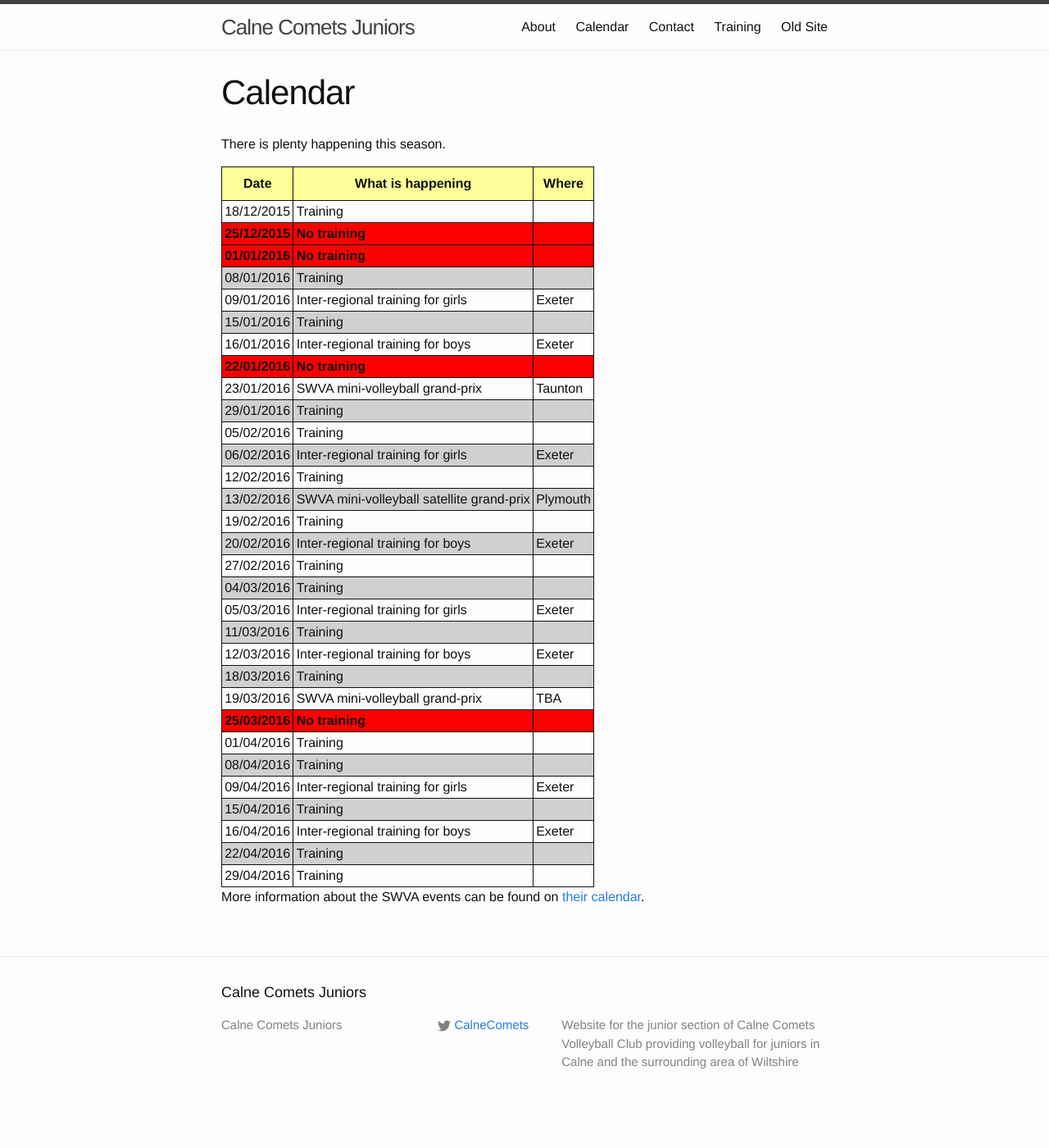
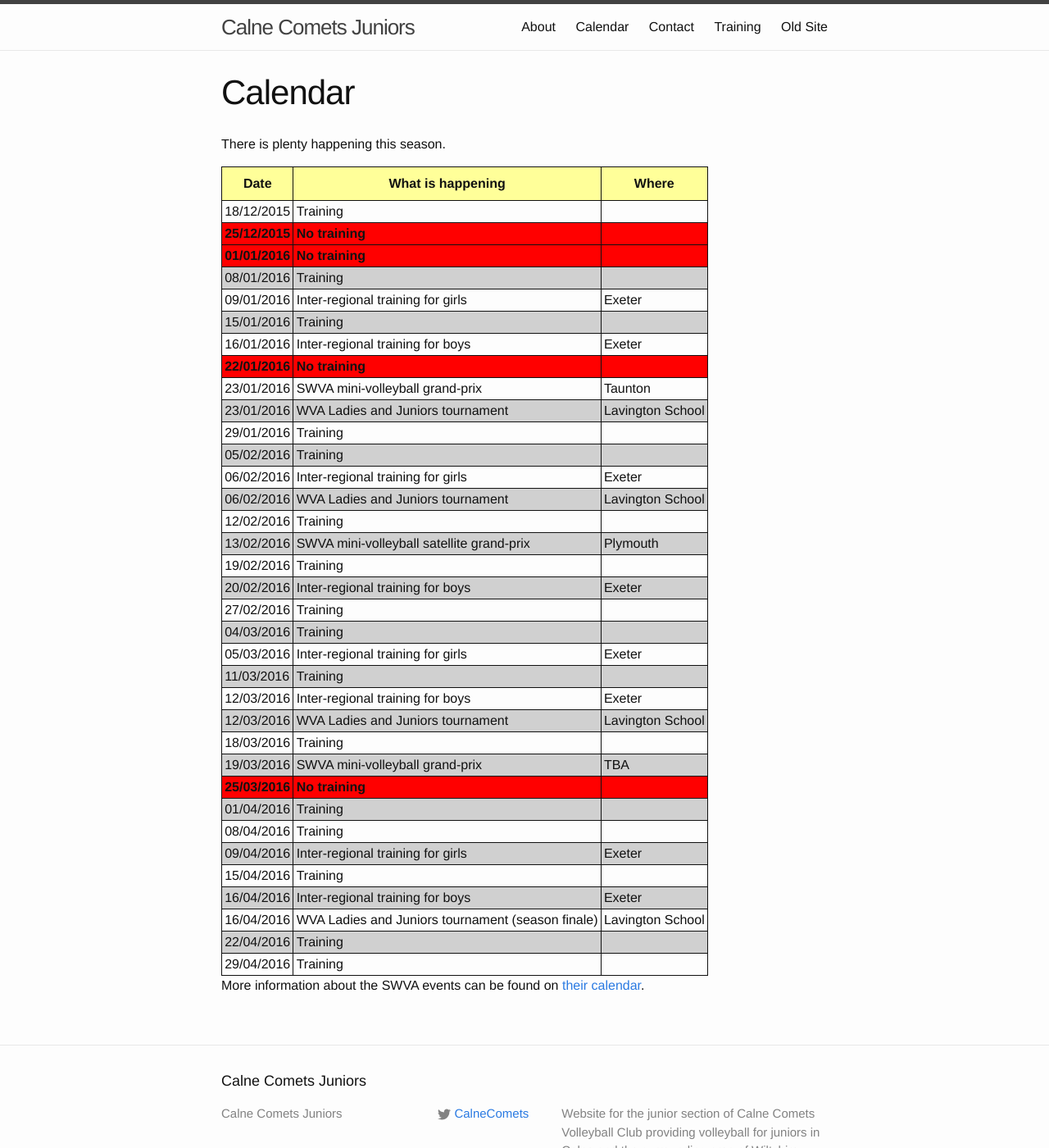
Before and after one commit to CalneComets/WebJuniors, a Jekyll site: the page built from calendar.md, in a window 1280 px wide and 1400 px high. Shown: the whole window at 82% size. Built offline with Jekyll 4.4.1, drawn with Linux system fonts in a browser that asks for light colours.

Commit message:
Added ladies and juniors fixtures to calendar

```diff
--- a/calendar.md
+++ b/calendar.md
@@ -18,9 +18,11 @@ There is plenty happening this season.
 <tr><td>16/01/2016</td><td>Inter-regional training for boys</td><td>Exeter</td></tr>
 <tr class="warn"><td>22/01/2016</td><td>No training</td><td>&nbsp;</td></tr>
 <tr><td>23/01/2016</td><td>SWVA mini-volleyball grand-prix</td><td>Taunton</td></tr>
+<tr><td>23/01/2016</td><td>WVA Ladies and Juniors tournament</td><td>Lavington School</td></tr>
 <tr><td>29/01/2016</td><td>Training</td><td>&nbsp;</td></tr>
 <tr><td>05/02/2016</td><td>Training</td><td>&nbsp;</td></tr>
 <tr><td>06/02/2016</td><td>Inter-regional training for girls</td><td>Exeter</td></tr>
+<tr><td>06/02/2016</td><td>WVA Ladies and Juniors tournament</td><td>Lavington School</td></tr>
 <tr><td>12/02/2016</td><td>Training</td><td>&nbsp;</td></tr>
 <tr><td>13/02/2016</td><td>SWVA mini-volleyball satellite grand-prix</td><td>Plymouth</td></tr>
 <tr><td>19/02/2016</td><td>Training</td><td>&nbsp;</td></tr>
@@ -30,6 +32,7 @@ There is plenty happening this season.
 <tr><td>05/03/2016</td><td>Inter-regional training for girls</td><td>Exeter</td></tr>
 <tr><td>11/03/2016</td><td>Training</td><td>&nbsp;</td></tr>
 <tr><td>12/03/2016</td><td>Inter-regional training for boys</td><td>Exeter</td></tr>
+<tr><td>12/03/2016</td><td>WVA Ladies and Juniors tournament</td><td>Lavington School</td></tr>
 <tr><td>18/03/2016</td><td>Training</td><td>&nbsp;</td></tr>
 <tr><td>19/03/2016</td><td>SWVA mini-volleyball grand-prix</td><td>TBA</td></tr>
 <tr class="warn"><td>25/03/2016</td><td>No training</td><td>&nbsp;</td></tr>
@@ -38,6 +41,7 @@ There is plenty happening this season.
 <tr><td>09/04/2016</td><td>Inter-regional training for girls</td><td>Exeter</td></tr>
 <tr><td>15/04/2016</td><td>Training</td><td>&nbsp;</td></tr>
 <tr><td>16/04/2016</td><td>Inter-regional training for boys</td><td>Exeter</td></tr>
+<tr><td>16/04/2016</td><td>WVA Ladies and Juniors tournament (season finale)</td><td>Lavington School</td></tr>
 <tr><td>22/04/2016</td><td>Training</td><td>&nbsp;</td></tr>
 <tr><td>29/04/2016</td><td>Training</td><td>&nbsp;</td></tr>
 </tbody>
```
